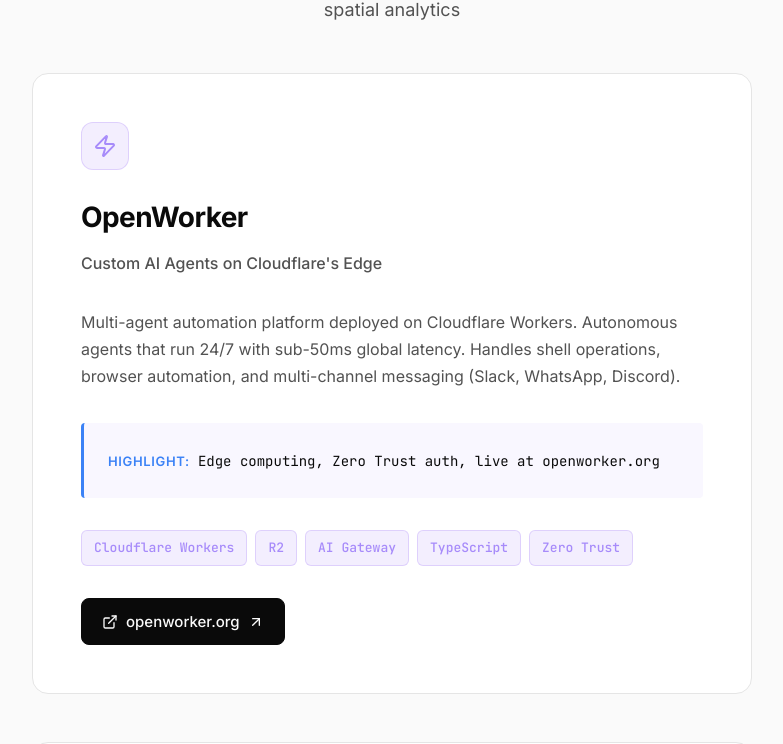
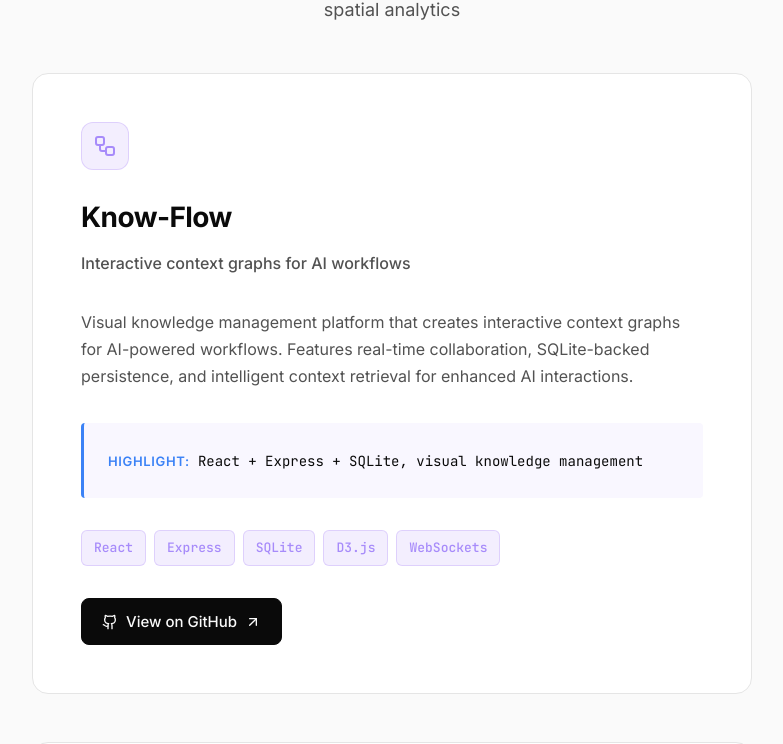
Before and after one commit to 14-TR/TR.dev, a React (Vite) app: page / in a window 1280 px wide. Shown: the part 1049-1793 px from the top of the page, without its empty margins (248-1031 px from the left). Built offline with nearby package versions, Linux system fonts and the light colour scheme.

Commit message:
Move Know-Flow to top of featured projects

```diff
--- a/src/App.jsx
+++ b/src/App.jsx
@@ -100,6 +100,15 @@
 function App() {
   const featuredProjects = [
     {
+      title: 'Know-Flow',
+      tagline: 'Interactive context graphs for AI workflows',
+      description: 'Visual knowledge management platform that creates interactive context graphs for AI-powered workflows. Features real-time collaboration, SQLite-backed persistence, and intelligent context retrieval for enhanced AI interactions.',
+      highlight: 'React + Express + SQLite, visual knowledge management',
+      github: 'https://github.com/14-TR/Know-Flow',
+      tech: ['React', 'Express', 'SQLite', 'D3.js', 'WebSockets'],
+      icon: <Workflow size={24} />
+    },
+    {
       title: 'OpenWorker',
       tagline: 'Custom AI Agents on Cloudflare\'s Edge',
       description: 'Multi-agent automation platform deployed on Cloudflare Workers. Autonomous agents that run 24/7 with sub-50ms global latency. Handles shell operations, browser automation, and multi-channel messaging (Slack, WhatsApp, Discord).',
@@ -148,10 +157,6 @@
   ]
 
   const otherProjects = [
-    {
-      title: 'Know-Flow',
-      description: 'Visual knowledge management platform with interactive context graphs for AI-powered workflows.',
-    },
     {
       title: 'ForgeIQ Platform',
       description: 'Modular intelligence architecture for spatial decision systems with AI-powered analytics.',
```
